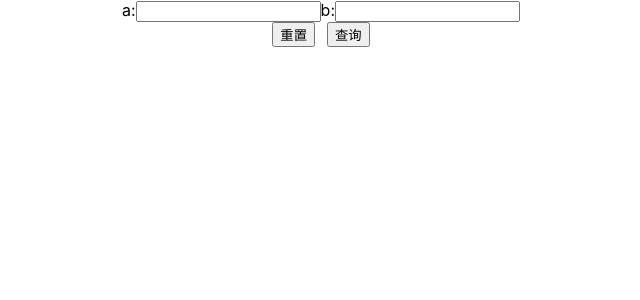
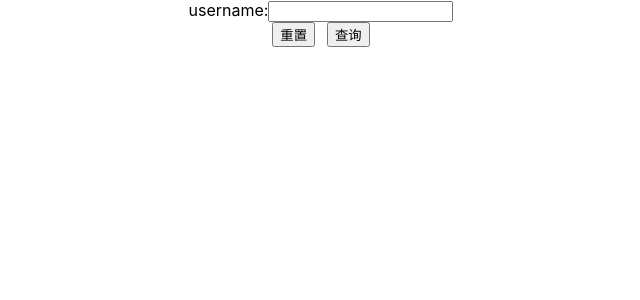
Before and after one commit to sitaryo/json-form, a React (Create React App) app: page / in a window 1280 px wide. Shown: the top 300 px of the page, without its empty margins (319-959 px from the left). Built offline with nearby package versions, Linux system fonts and the light colour scheme.

Commit message:
优化代码

```diff
--- a/src/App.tsx
+++ b/src/App.tsx
@@ -3,33 +3,30 @@ import "./App.css";
 import SearchForm from "./form/search/SearchForm";
 import HtmlInput from "./form/item/HtmlInput";
 import { initFactory } from "./form/item/base/InputFactory";
+import { FormItemAttr } from "./form/input";
 
 initFactory([HtmlInput]);
 
+interface User {
+  username: string;
+}
+
+const form: FormItemAttr<User>[] = [
+  {
+    formContext: {
+      name: "username",
+      label: "username",
+    },
+    input: HtmlInput.createAttr(),
+  },
+];
+
 function App() {
+  const showData = (data: User) => console.log(data);
+
   return (
     <div className="App">
-      <SearchForm
-        onSubmit={(data) => {
-          console.log(data);
-        }}
-        attributes={[
-          {
-            formContext: {
-              name: "a",
-              label: "a",
-            },
-            input: HtmlInput.createAttr(),
-          },
-          {
-            formContext: {
-              name: "b",
-              label: "b",
-            },
-            input: HtmlInput.createAttr(),
-          },
-        ]}
-      />
+      <SearchForm<User> onSubmit={showData} attributes={form} />
     </div>
   );
 }
```
